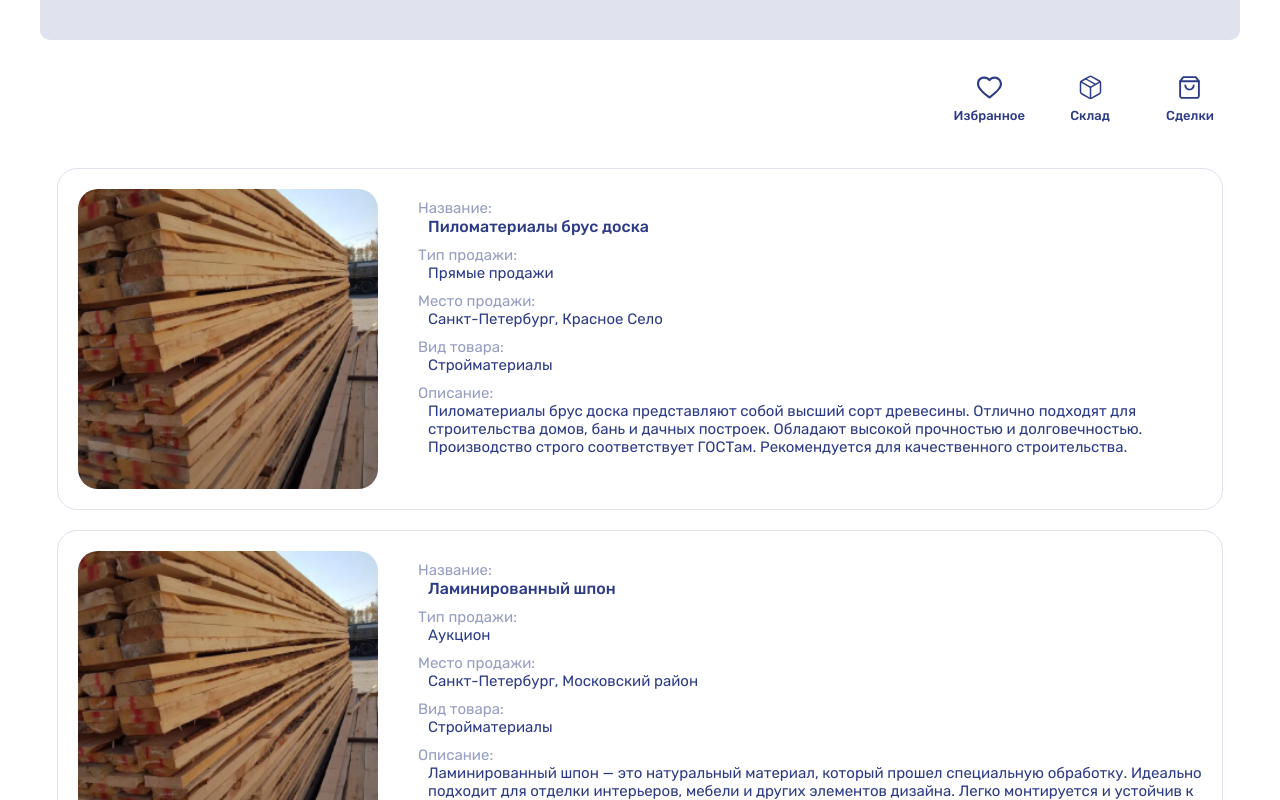
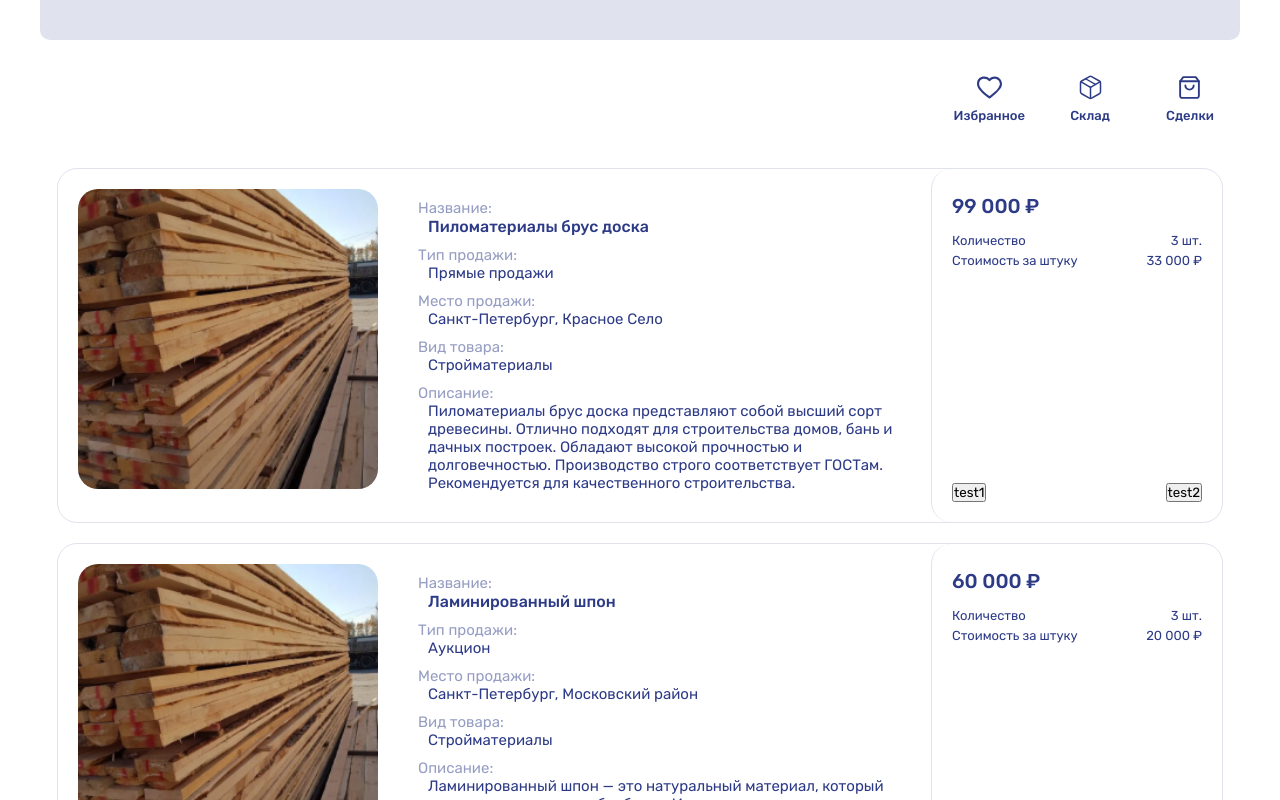
Before and after one commit to DoWh/test-task-1, a React (Create React App) app: page /deals in a window 1280 px wide. Shown: the top 800 px of the page. Built offline with nearby package versions, Linux system fonts and the light colour scheme; a web font is replaced by a local one.

Commit message:
add PaymentSection

```diff
--- a/src/components/ProductCard/ImageSection/index.tsx
+++ b/src/components/ProductCard/ImageSection/index.tsx
@@ -7,11 +7,13 @@ interface IProp {
 
 const ImageSection: FC<IProp> = ({ img }) => {
 	return (
-		<img
-			src={img}
-			alt=''
-			className={styles.img}
-		/>
+		<section>
+			<img
+				src={img}
+				alt=''
+				className={styles.img}
+			/>
+		</section>
 	)
 }
 
--- /dev/null
+++ b/src/components/ProductCard/PaymentSection/PaymentSection.module.css
@@ -0,0 +1,30 @@
+.payment {
+	display: flex;
+	flex-direction: column;
+	border-radius: 20px 0 0 20px;
+	border-left: 1px solid #e0e3ee;
+	margin-left: auto;
+	padding: 20px;
+	min-width: 25%;
+}
+
+.payment__item {
+	display: flex;
+	justify-content: space-between;
+	font-size: 13px;
+	display: flex;
+	margin-top: 5px;
+}
+
+.payment__price {
+	color: #2d3b87;
+	font-weight: 500;
+	font-size: 20px;
+	margin-bottom: 10px;
+}
+
+.payment__btns {
+	display: flex;
+	justify-content: space-between;
+	margin-top: auto;
+}
--- /dev/null
+++ b/src/components/ProductCard/PaymentSection/index.tsx
@@ -0,0 +1,31 @@
+import { FC } from 'react'
+import { IProductCard } from '../../../models/IProductCard'
+import styles from './PaymentSection.module.css'
+
+interface IProp {
+	data: IProductCard
+}
+
+const PaymentSection: FC<IProp> = ({ data }) => {
+	return (
+		<section className={styles.payment}>
+			<div className={styles.payment__item + ' ' + styles.payment__price}>
+				<div>{(data.count * data.price).toLocaleString('ru-RU')} ₽</div>
+			</div>
+			<div className={styles.payment__item}>
+				<div>Количество</div>
+				<div>{data.count} шт.</div>
+			</div>
+			<div className={styles.payment__item}>
+				<div>Стоимость за штуку</div>
+				<div>{data.price.toLocaleString('ru-RU')} ₽</div>
+			</div>
+			<div className={styles.payment__btns}>
+				<button>test1</button>
+				<button>test2</button>
+			</div>
+		</section>
+	)
+}
+
+export default PaymentSection
--- a/src/components/ProductCard/ProfileSection/index.tsx
+++ b/src/components/ProductCard/ProfileSection/index.tsx
@@ -8,7 +8,7 @@ interface IProp {
 
 const ProfileSection: FC<IProp> = ({ data }) => {
 	return (
-		<div className={styles.profile}>
+		<section className={styles.profile}>
 			<div className={styles.profile__item}>
 				<label>Название:</label>
 				<div className={styles.profile__name}>{data.name}</div>
@@ -29,7 +29,7 @@ const ProfileSection: FC<IProp> = ({ data }) => {
 				<label>Описание:</label>
 				<div>{data.description}</div>
 			</div>
-		</div>
+		</section>
 	)
 }
 
--- a/src/components/ProductCard/index.tsx
+++ b/src/components/ProductCard/index.tsx
@@ -2,6 +2,7 @@ import { FC } from 'react'
 import cardPNG from '../../assets/CardImg.png'
 import { IProductCard } from '../../models/IProductCard'
 import ImageSection from './ImageSection'
+import PaymentSection from './PaymentSection'
 import styles from './ProductCard.module.css'
 import ProfileSection from './ProfileSection'
 
@@ -15,6 +16,7 @@ const ProductCard: FC<IProp> = ({ data }) => {
 		<div className={styles.product_card}>
 			<ImageSection img={cardPNG} />
 			<ProfileSection data={data} />
+			<PaymentSection data={data} />
 		</div>
 	)
 }
```
